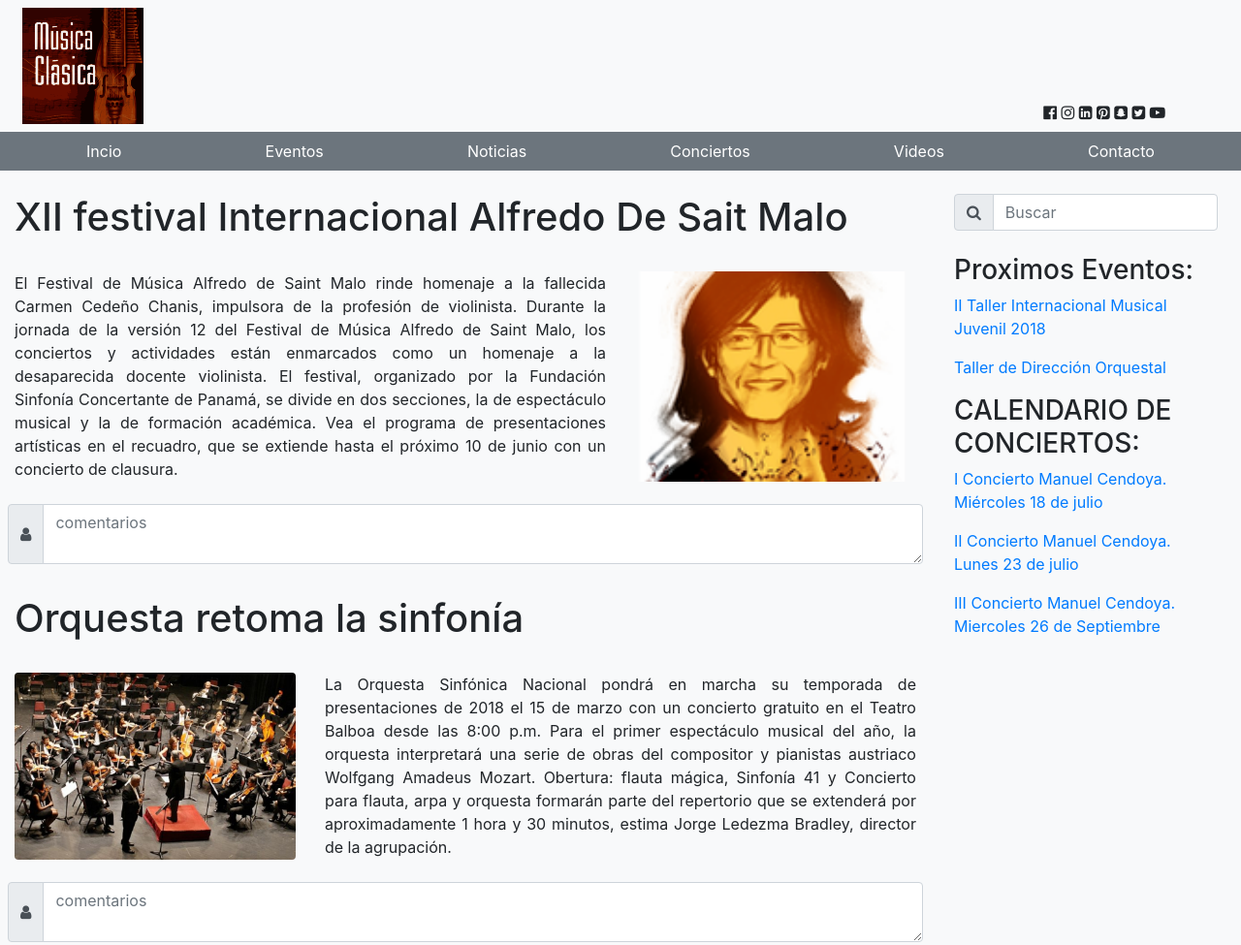
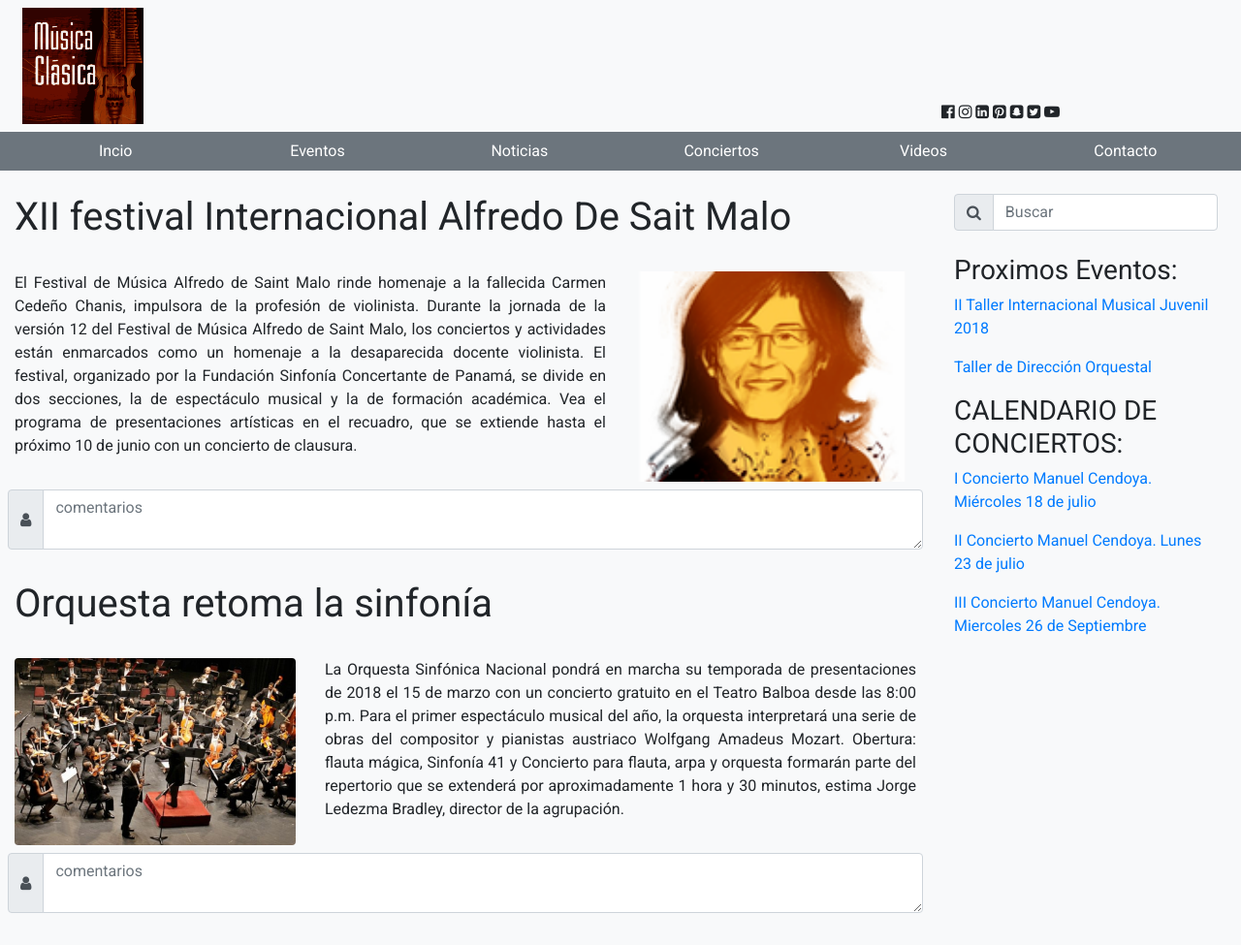
Before and after one commit to jlperez507/MusicBlog, a plain HTML site: page index.html in a window 1280 px wide. Shown: the top 975 px of the page at 97% size. Drawn offline with nearby package versions, Linux system fonts and the light colour scheme.

Commit message:
enlaza app.css

```diff
--- a/css/app.css
+++ b/css/app.css
@@ -2,3 +2,7 @@
     box-sizing: border-box;
     font-family: 'Roboto', sans-serif;
 }
+.nav-link:hover{
+  background-color: #9e9e9e!important;
+  color: #000000!important;
+}
--- a/index.html
+++ b/index.html
@@ -4,6 +4,7 @@
   <meta charset="UTF-8">
   <title>Musica Clasica</title>
   <meta name="viewport" content="width=device-width, initial-scale=1">
+    <link rel="stylesheet"  href="css/app.css">
   <link href="https://fonts.googleapis.com/css?family=Roboto:400" rel="stylesheet">
 	<link rel="stylesheet" href="https://cdnjs.cloudflare.com/ajax/libs/font-awesome/4.7.0/css/font-awesome.min.css">
   <link rel="stylesheet" href="https://stackpath.bootstrapcdn.com/bootstrap/4.1.3/css/bootstrap.min.css" integrity="sha384-MCw98/SFnGE8fJT3GXwEOngsV7Zt27NXFoaoApmYm81iuXoPkFOJwJ8ERdknLPMO" crossorigin="anonymous">
@@ -15,11 +16,11 @@
   <header>
     <div class="container-fluid clearfix bg-light">
       <div class="row p-2">
-        <div class="col-4">
+        <div class="col-12 col-sm-4">
           <img src="img/logo.svg" width="125px">
         </div>
-        <div class="offset-6 col-2">
-          <div style="  position: absolute!important;bottom: 0!important;">
+        <div class="col-12 offset-sm-5 col-sm-3 pt-4">
+          <div style="position: absolute!important;bottom: 0!important;">
             <i class="fa fa-facebook-official"></i>
             <i class="fa fa-instagram"></i>
             <i class="fa fa-linkedin-square"></i>
@@ -32,13 +33,13 @@
       </div>
     </div>
     <div class="container-fluid clearfix bg-secondary  text-center">
-      <nav class="nav nav-pills nav-fill">
-            <a class="nav-item nav-link text-white" href="#">Incio</a>
-            <a class="nav-item nav-link text-white" href="#">Eventos</a>
-            <a class="nav-item nav-link text-white" href="#">Noticias</a>
-            <a class="nav-item nav-link text-white" href="#">Conciertos</a>
-            <a class="nav-item nav-link text-white" href="#">Videos</a>
-            <a class="nav-item nav-link text-white" href="#">Contacto</a>
+      <nav class="nav nav-fill">
+            <div class="col-12 col-sm-2"><a class="nav-item nav-link text-white" style="" href="#">Incio</a></div>
+            <div class="col-12 col-sm-2"><a class="nav-item nav-link text-white" href="#">Eventos</a></div>
+            <div class="col-12 col-sm-2"><a class="nav-item nav-link text-white" href="#">Noticias</a></div>
+            <div class="col-12 col-sm-2"><a class="nav-item nav-link text-white" href="#">Conciertos</a></div>
+            <div class="col-12 col-sm-2"><a class="nav-item nav-link text-white" href="#">Videos</a></div>
+            <div class="col-12 col-sm-2"><a class="nav-item nav-link text-white" href="#">Contacto</a></div>
       </nav>
     </div>
   </header>
@@ -50,10 +51,10 @@
             <div class="col-12 pb-4">
                 <h1>XII festival Internacional Alfredo De Sait Malo</h1>
             </div>
-            <div class="col-12 col-md-8 text-justify">
+            <div class="col-12 col-lg-8 text-justify">
               <p>El Festival de Música Alfredo de Saint Malo rinde homenaje a la fallecida Carmen Cedeño Chanis, impulsora de la profesión de violinista. Durante la jornada de la versión 12 del Festival de Música Alfredo de Saint Malo, los conciertos y actividades están enmarcados como un homenaje a la desaparecida docente violinista. El festival, organizado por la Fundación Sinfonía Concertante de Panamá, se divide en dos secciones, la de espectáculo musical y la de formación académica. Vea el programa de presentaciones artísticas en el recuadro, que se extiende hasta el próximo 10 de junio con un concierto de clausura.</p>
             </div>
-            <div class="d-sm-none d-md-block col-md-4">
+            <div class="col-12 col-lg-4">
               <img class="rounded mx-auto d-block" src="img/saintmalo.jpg" style="width:100%;"></img>
             </div>
             <div class="col-12 p-2">
@@ -69,10 +70,10 @@
             <div class="col-12 pb-4">
                 <h1>Orquesta retoma la sinfonía</h1>
             </div>
-            <div class="d-sm-none d-md-block col-md-4">
+            <div class="col-12 col-lg-4">
               <img class="rounded mx-auto d-block" src="img/orquesta.jpg" style="width:100%;"></img>
             </div>
-            <div class="col-12 col-md-8 text-justify">
+            <div class="col-12 col-lg-8 text-justify">
               <p>La Orquesta Sinfónica Nacional pondrá en marcha su temporada de presentaciones de 2018 el 15 de marzo con un concierto gratuito en el Teatro Balboa desde las 8:00 p.m.
               Para el primer espectáculo musical del año, la orquesta interpretará una serie de obras del compositor y pianistas austriaco Wolfgang Amadeus Mozart.
               Obertura: flauta mágica, Sinfonía 41 y Concierto para flauta, arpa y orquesta formarán parte del repertorio que se extenderá por aproximadamente 1 hora y 30 minutos, estima Jorge Ledezma Bradley, director de la agrupación.</p>
@@ -90,12 +91,12 @@
             <div class="col-12 pb-4">
                 <h1>Evento musical en El Valle</h1>
             </div>
-            <div class="col-12 col-md-8 text-justify">
+            <div class="col-12 col-lg-8 text-justify">
               <p>El XXVII Festival Musical de El Valle se llevará a cabo en la iglesia de San José este 27 de enero a las 8:00 p.m.
               “Este festival nació de un grupo de melómanos de El Valle de Antón, que tuvieron el afán de contagiar a otras personas de la pasión que ellos sentían por la música erudita. Primero se reunían a escuchar obras grabadas, pero pronto pensaron en organizar conciertos en directo”, recuerda la profesora Margarita Troetsch.
               Por este evento, rememora, ha pasado más de un instrumentista nacional e internacionales, así como la Orquesta Sinfónica Nacional, grupos de cámara y más.</p>
             </div>
-            <div class="d-sm-none d-md-block col-md-4">
+            <div class="col-12 col-lg-4">
               <img class="rounded mx-auto d-block" src="img/elvalle.jpg" style="width:100%;"></img>
             </div>
             <div class="col-12 p-2">
@@ -109,7 +110,7 @@
           </div>
         </div>
 
-        <div class="d-sm-none d-md-block col-md-3 float-right">
+        <div class="d-none d-md-block col-md-3 float-right">
           <div class="row p-4">
               <div class="input-group">
                 <div class="input-group-prepend">
```
